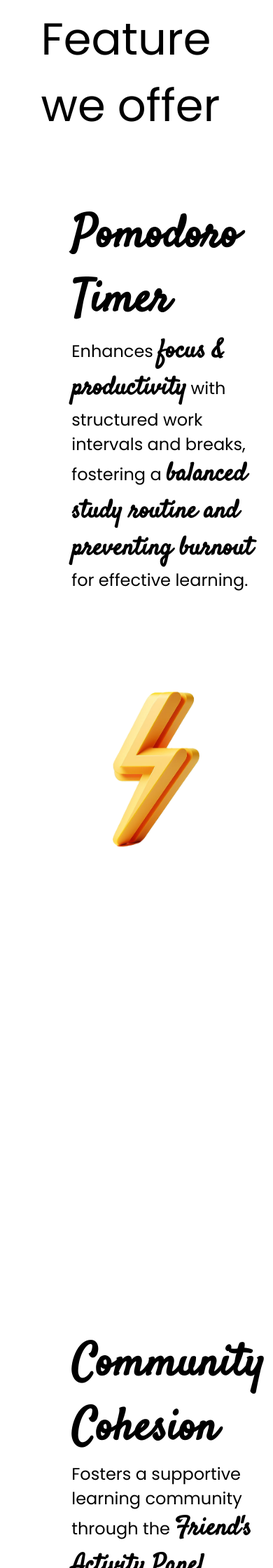
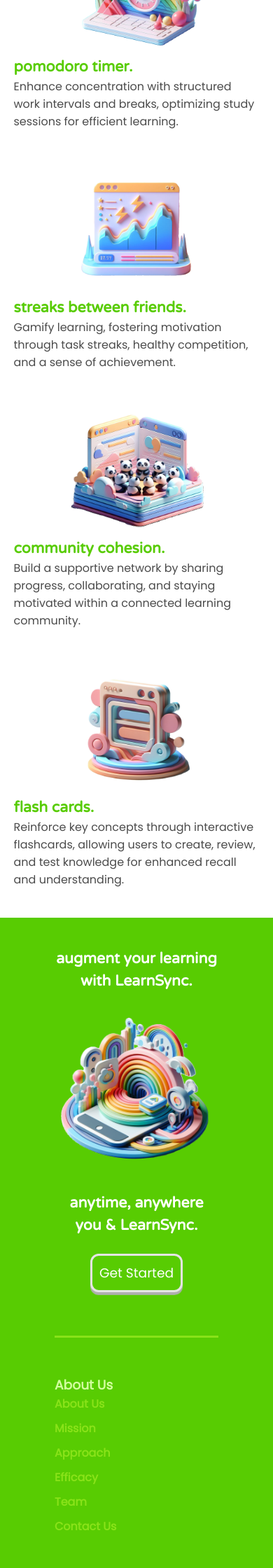
Before and after one commit to Ompitroda55/LearnSync, a Flask app: page / in a window 390 px wide; the page is wider, and only the part inside the window is pictured. Shown: the part 960-3200 px from the top of that part at 70% size. Run offline with Flask 3, Linux system fonts and the light colour scheme.

Commit message:
Kishan (#1)
* Kishan

* update

```diff
--- a/app.py
+++ b/app.py
@@ -4,7 +4,7 @@
 
 @app.route('/')
 def index():
-    return render_template('home.html')
+    return render_template('home_alt.html')
 
 if __name__ == '__main__':
     app.run()
--- a/static/css/style-home.css
+++ b/static/css/style-home.css
@@ -11,12 +11,12 @@
     display: flex;
     width: 100%;
     justify-content: center;
-    /* background-color: lightcyan; */
     margin: 0 auto;
     z-index: 1000;
     position: fixed;
     top: 0;
     background-color: var(--snow);
+    /* background-color: lightcyan; */
     /* backdrop-filter: blur(10px); */
     transition: border-bottom 0.3s ease-in-out;
 }
@@ -63,7 +63,7 @@
 .intro {
     /* background-color: aquamarine; */
     display: flex;
-    flex: row;
+    flex-direction: row;
     max-width: 60svw;
     align-items: center;
     justify-content: center;
@@ -112,7 +112,7 @@
     flex-direction: column;
     justify-content: center;
     max-width: 60svw;
-    gap: 10svh;
+    gap: 5svh;
 }
 
 .feature-container {
@@ -120,7 +120,7 @@
     flex-direction: row;
     justify-content: center;
     align-items: center;
-    gap: 30px;
+    gap: 0;
 }
 
 .flex-inv {
@@ -132,83 +132,142 @@
 }
 
 .feature-img {
-    height: 50svh;
+    height: auto;
+    min-width: 25svw;
+    max-width: 50svw;
     flex: 1;
 }
 
-
-/* For changing background colors */
-.bouncing-blob {
-    width: 32vw;
-    aspect-ratio: 1;
-    border-radius: 50%;
-    will-change: transform;
-    position: absolute;
-    z-index: 1;
-    top: 0;
-    left: 0;
-    transform-origin: left top;
+footer {
+    margin: 5svh 0 0 0;
+    display: grid;
+    width: 100%;
+    flex-direction: column;
+    justify-content: center;
+    background-color: var(--feather-green);
 }
 
-.bouncing-blob--blue {
-    background: #fe218b;
+.foot-img {
+    max-width: 40svw;
 }
 
-.bouncing-blob--white {
-    background: #21b0fe;
-    z-index: 2;
-    width: 15vw;
+.foot-title {
+    color: var(--foot-green);
+    text-align: left !important;
 }
 
-.bouncing-blob--purple {
-    background: #ffca3a;
+.foot-content {
+    /* background-color: red; */
+    margin: auto;
+    max-width: 60svw;
+    display: flex;
+
+    flex-direction: column;
+    padding: 5svh 0px;
+    gap: 3svh;
+    justify-content: center;
 }
 
-.bouncing-blob--pink {
-    background: #b2f7ef;
+.foot-main {
+    /* background-color: aliceblue; */
+    display: grid;
+    max-width: 60svw;
+    gap: 20px;
+    grid-template-columns: repeat(auto-fit, minmax(200px, 1fr));
+    margin: 2svh 0 2svh 0;
 }
 
-.bouncing-blobs-container {
-    /* background-color: black; */
-    position: absolute;
-    /* Set to absolute */
-    z-index: -1;
-    top: 0;
-    left: 0;
-    width: 100%;
-    height: 100%;
+.foot-main-content {
+    margin-top: 2svh;
 }
 
-.bouncing-blobs-glass {
-    position: absolute;
-    z-index: 2;
-    top: 0;
-    left: 0;
-    width: 100%;
-    height: 100%;
-    backdrop-filter: blur(140px);
-    /* -webkit-backdrop-filter: blur(140px); */
-    pointer-events: none;
+.foot-main-content ul.foot-list {
+    list-style: none; /* Remove default list styling */
+    padding: 0;
+    margin: 0;
 }
 
-.bouncing-blobs {
-    position: absolute;
-    z-index: 1;
-    top: 0;
-    left: 0;
-    width: 100%;
-    height: 100%;
+.foot-list li a {
+    margin-bottom: 10px; /* Optional: Add spacing between list items */
+    color: var(--mask-green);
+    font-weight: 600;
+    text-decoration: none; /* Optional: Remove default underline */
 }
 
-
-@media only screen and (max-width: 768px) {
-
+.foot-list li a:hover {
+    color: var(--foot-green); /* Replace with your desired hover color */
 }
 
-@media only screen and (min-width: 769px) and (max-width: 1024px) {
+.foot-main-content ul.foot-list li {
+    margin-bottom: 10px; /* Optional: Add spacing between list items */
+    color: var(--mask-green);
+    font-weight: 600;
+}
 
+hr {
+    border: 0;
+    height: 3px;
+    background-color: var(--mask-green);
+    margin: 20px 0; /* Optional: Adjust the margin as needed */
+    width: 100%;
+}
+
+@media only screen and (max-width: 425px) {
+    header{
+        min-width: 100vw;
+        /* background-color: orangered; */
+    }
+
+    .nav-container {
+        min-width: 100svw;
+        /* background-color: #fe218b; */
+        /* min-width: 10svh; */
+        justify-content: space-around;
+    }
+
+    .intro {
+        flex-direction: column-reverse;
+    }
+
+    .features {
+        min-width: 90svw;
+        /* margin: 100px; */
+        overflow: hidden;
+        gap: 5svh;
+
+        /* background-color: red; */
+    }
+
+    .feature-container {
+        flex-direction: column-reverse;
+        /* background-color: #fe218b; */
+
+    }
+
+    .feature-img {
+        width: 60svw;
+        height: auto;
+
+    }
+
+    .foot-img {
+        min-width: 60svw;
+    }
+
+    .foot-main {
+        min-width: 100%;
+    }
+}
+
+@media only screen and (min-width: 426px) and (max-width: 1024px) {
+    .intro {
+        flex-direction: column;
+    }
+
+    .feature-container {
+        flex-direction: column;
+    }
 }
 
 @media only screen and (min-width: 1025px) {
-
 }
--- a/static/css/style-updated.css
+++ b/static/css/style-updated.css
@@ -7,6 +7,7 @@
     --feather-green: #58cc02;
     --mask-green: #89e219;
     /* --mask-green: #bb38db; */
+    --foot-green: #d2ff9f; /* --used for footer */
     --eel: #4b4b4b;
     --snow: #ffffff;
 
@@ -35,7 +36,7 @@
     /* Font Size */
     --logo-font-size: 2.5rem;
     --heading-font-size: 3rem;
-    --sub-heading-font-size: 1.rem;
+    --sub-heading-font-size: 1.5rem;
     --default-font-size: 1.15rem; /* Default */
     --less-imp-font-size: 1rem;
 
@@ -50,6 +51,7 @@
     font-family: var(--main-font);
     color: var(--eel);
     font-size: var(--default-font-size);
+
 }
 
 .logo {
@@ -137,8 +139,14 @@
     color: var(--snow);
 }
 
-@media only screen and (max-width: 768px) {
-
+@media only screen and (max-width: 425px) {
+    :root {
+        --logo-font-size: 24pt;
+        --heading-font-size: 16pt;
+        --sub-heading-font-size: 14pt;
+        --default-font-size: 12pt; /* Default */
+        --less-imp-font-size: 8pt;
+    }
 }
 
 @media only screen and (min-width: 769px) and (max-width: 1024px) {
--- a/templates/home_alt.html
+++ b/templates/home_alt.html
@@ -17,8 +17,6 @@
 </head>
 
 <body>
-
-
     <header>
         <div class="nav-placeholder">
             <div class="nav-placeholder-container">
@@ -45,59 +43,94 @@
                 </div>
             </div>
         </div>
-        <div class="outro">Lorem ipsum dolor, sit amet consectetur adipisicing elit. Ab velit aliquid repellat, labore
-            illum tempora qui est corrupti architecto deleniti fugiat provident tenetur officiis, sit perferendis
-            repudiandae asperiores corporis similique.</div>
+        <div class="outro">Quote of the day</div>
     </header>
-    <!-- <div class="bouncing-blobs-container">
-        <div class="bouncing-blobs-glass"></div>
-        <div class="bouncing-blobs">
-            <div class="bouncing-blob bouncing-blob--blue"></div>
-            <div class="bouncing-blob bouncing-blob--blue"></div>
-            <div class="bouncing-blob bouncing-blob--blue"></div>
-            <div class="bouncing-blob bouncing-blob--white"></div>
-            <div class="bouncing-blob bouncing-blob--purple"></div>
-            <div class="bouncing-blob bouncing-blob--purple"></div>
-            <div class="bouncing-blob bouncing-blob--pink"></div>
-        </div>
-    </div>
-    <script src="../static/js/blob-anim.js"></script> -->
     <main>
         <div class="features">
             <div class="feature-container">
-                <div class="feature-desc" data-aos="fade-up" data-aos-duration="1000">
+                <div class="feature-desc" >
                     <div class="heading">pomodoro timer.</div>
                     <div class="simple-text">Enhance concentration with structured work intervals and breaks, optimizing study sessions for efficient learning.</div>
                 </div>
-                <img class="feature-img" src="../static/resources/images/ideal img/no-back-ilstrn.png" alt="" data-aos="fade-left" data-aos-duration="1000">
+                <img class="feature-img img" src="../static/resources/images/homepage/pomodoro-timer.png" alt="" data-aos="fade-left" data-aos-duration="1000">
             </div>
             <div class="feature-container flex-inv">
                 <div class="feature-desc" data-aos="fade-up" data-aos-duration="1000">
                     <div class="heading">streaks between friends.</div>
                     <div class="simple-text">Gamify learning, fostering motivation through task streaks, healthy competition, and a sense of achievement.</div>
                 </div>
-                <img class="feature-img" src="../static/resources/images/ideal img/no-back-ilstrn.png" alt="" data-aos="fade-right" data-aos-duration="1000">
+                <img class="feature-img img" src="../static/resources/images/homepage/daily-streaks.png" alt="" data-aos="fade-right" data-aos-duration="1000">
             </div>
             <div class="feature-container">
                 <div class="feature-desc" data-aos="fade-up" data-aos-duration="1000">
                     <div class="heading">community cohesion.</div>
                     <div class="simple-text">Build a supportive network by sharing progress, collaborating, and staying motivated within a connected learning community.</div>
                 </div>
-                <img class="feature-img" src="../static/resources/images/ideal img/no-back-ilstrn.png" alt="" data-aos="fade-left" data-aos-duration="1000">
+                <img class="feature-img img" src="../static/resources/images/homepage/community-cohesion.png" alt="" data-aos="fade-left" data-aos-duration="1000">
             </div>
             <div class="feature-container flex-inv" >
                 <div class="feature-desc" data-aos="fade-up" data-aos-duration="1000">
                     <div class="heading">flash cards.</div>
                     <div class="simple-text">Reinforce key concepts through interactive flashcards, allowing users to create, review, and test knowledge for enhanced recall and understanding.</div>
                 </div>
-                <img class="feature-img" src="../static/resources/images/ideal img/no-back-ilstrn.png" alt="" data-aos="fade-right" data-aos-duration="1000">
+                <img class="feature-img img" src="../static/resources/images/homepage/flash-cards.png" alt="" data-aos="fade-right" data-aos-duration="1000">
             </div>
         </div>
         <div class="any-time-where">
 
         </div>
     </main>
-    <footer></footer>
+    <footer id="target-2">
+        <div class="foot-content">
+            <div class="heading" style="text-align: center; color: var(--snow);" data-aos="fade-up" data-aos-duration="1000">
+                augment your learning <br> with LearnSync.
+            </div>
+            <img src="../static/resources/images/homepage/anytime-anywhere-1.png" alt="" class="foot-img img" data-aos="fade-up" data-aos-duration="1000">
+            <div class="heading" style="text-align: center; color: var(--snow);" data-aos="fade-up" data-aos-duration="1000">
+                anytime, anywhere<br> you & LearnSync.
+            </div>
+            <a href="#" class="link-primary" style="margin: auto;">Get Started</a data-aos="fade-upp" data-aos-duration="1000">
+        </div>
+        <hr id="foot-hr">
+        <div class="foot-main">
+            <div class="foot-main-content">
+                <div class="sub-heading foot-title">About Us</div>
+                <ul class="foot-list">
+                    <li><a href="#">About Us</a></li>
+                    <li><a href="#">Mission</a></li>
+                    <li><a href="#">Approach</a></li>
+                    <li><a href="#">Efficacy</a></li>
+                    <li><a href="#">Team</a></li>
+                    <li><a href="#">Contact Us</a></li>
+                </ul>
+            </div>
+            <div class="foot-main-content">
+                <div class="sub-heading foot-title">Help & Support</div>
+                <ul class="foot-list">
+                    <li><a href="#">Privacy & Terms</a></li>
+                    <li><a href="#">Community Guidelines</a></li>
+                    <li><a href="#">Terms</a></li>
+                    <li><a href="#">Privacy</a></li>
+                    <li><a href="#">Information Rights</a></li>
+                </ul>
+            </div>
+            <div class="foot-main-content">
+                <div class="sub-heading foot-title">Apps</div>
+                <ul class="foot-list">
+                    <li><a href="#">LearnSync on WEB</a></li>
+                </ul>
+            </div>
+            <div class="foot-main-content">
+                <div class="sub-heading foot-title">Social</div>
+                <ul class="foot-list">
+                    <li><a href="#">Instagram</a></li>
+                    <li><a href="#">Facebook</a></li>
+                    <li><a href="#">Twitter</a></li>
+                    <li><a href="#">Youtube</a></li>
+                </ul>
+            </div>
+        </div>
+    </footer>
 
     <!-- Script for Get-Starte Button to Navbar when scrolled below it. -->
     <script>
@@ -117,13 +150,15 @@
         // Add event listener to the scroll event
         window.addEventListener('scroll', function () {
             var targetElement = document.getElementById('target-1');
+            var targetElement1 = document.getElementById('target-2');
             // Get the height from the top of the page
             var elementHeightFromTop = targetElement.offsetTop;
+            var elementHeightFromTop1 = targetElement1.offsetTop;
 
             // Get the current scroll position from the top of the page
             var currentScroll = window.pageYOffset;
 
-            if (currentScroll > elementHeightFromTop -60) {
+            if (currentScroll > elementHeightFromTop-60 && currentScroll < elementHeightFromTop1-60) {
                 document.getElementById('top-get-started').style.display = 'block';
             } else {
                 document.getElementById('top-get-started').style.display = 'none';
```
Also changed, not shown: static/resources/images/homepage/anytime-anywhere-1.png (added), static/resources/images/homepage/anytime-anywhere.png (added), static/resources/images/homepage/community-cohesion.png (added), static/resources/images/homepage/daily-streaks-1.png (added), static/resources/images/homepage/daily-streaks.png (added), static/resources/images/homepage/flash-cards.png (added), static/resources/images/homepage/pomodoro-timer.png (added), 2 other files.
